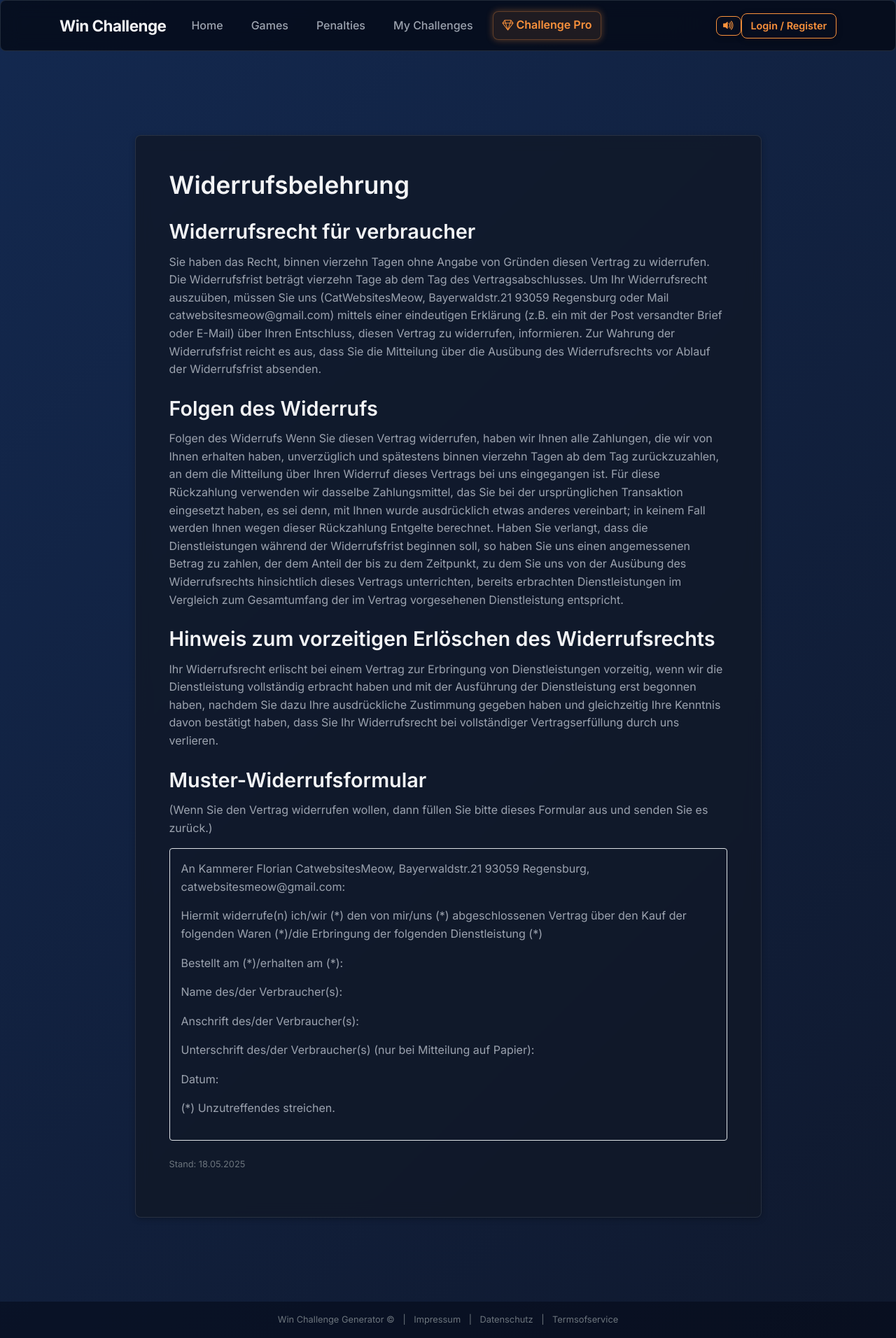
After one commit to FKammerer45/WinchallengeGenerator, a Flask app: page /widerrufsbelehrung in a window 1280 px wide. The commit adds this page. Shown: the whole page at 70% size. Run offline with Flask 3, Linux system fonts and the light colour scheme; parts of the project's set-up code (start-up, migrations or seed data) failed here and were passed over; some libraries are stand-ins or nearby versions.

Commit message:
edited robots.txt and added widerrufsbelehrung

```diff
--- a/app/routes/main.py
+++ b/app/routes/main.py
@@ -385,3 +385,13 @@ def overlay_view(challenge_public_id):
     logger.info(f"Serving overlay page for challenge ID: {challenge_public_id}")
     # We don't need to validate the API key here; the WebSocket connection will do that.
     return render_template("overlay/overlay.html", challenge_public_id=challenge_public_id)
+
+@main.route('/widerrufsbelehrung')
+def widerrufsbelehrung_de():
+    """Renders the German Right of Withdrawal page."""
+    return render_template('legal/widerrufsbelehrung_de.html')
+
+@main.route('/right_of_withdrawal')
+def widerrufsbelehrung_en():
+    """Renders the English Right of Withdrawal page."""
+    return render_template('legal/widerrufsbelehrung_en.html')
--- /dev/null
+++ b/app/templates/legal/widerrufsbelehrung_de.html
@@ -0,0 +1,79 @@
+{% extends "base.html" %}
+{% block title %}Widerrufsbelehrung{% endblock %}
+
+{% block content %}
+<div class="container mt-5 pt-4 mb-5">
+    <div class="row">
+        <div class="col-lg-10 mx-auto">
+            <div class="card glass-effect shadow-sm">
+                <div class="card-body p-4 p-md-5">
+                    <h1 class="page-title display-5 mb-4">Widerrufsbelehrung</h1>
+
+
+
+                    <h2 class="mt-4">Widerrufsrecht für verbraucher</h2>
+                    <p>Sie haben das Recht, binnen vierzehn Tagen ohne Angabe von Gründen diesen Vertrag zu widerrufen.
+
+                        Die Widerrufsfrist beträgt vierzehn Tage ab dem Tag des Vertragsabschlusses.
+
+
+
+                        Um Ihr Widerrufsrecht auszuüben, müssen Sie uns (CatWebsitesMeow, Bayerwaldstr.21 93059
+                        Regensburg
+                        oder Mail catwebsitesmeow@gmail.com) mittels einer
+                        eindeutigen Erklärung (z.B. ein mit der Post versandter Brief oder E-Mail) über Ihren
+                        Entschluss, diesen Vertrag zu widerrufen, informieren.
+
+                        Zur Wahrung der Widerrufsfrist reicht es aus, dass Sie die Mitteilung über die Ausübung des
+                        Widerrufsrechts vor Ablauf der Widerrufsfrist absenden. </p>
+
+                    <h2 class="mt-4">Folgen des Widerrufs</h2>
+                    <p>Folgen des Widerrufs
+
+                        Wenn Sie diesen Vertrag widerrufen, haben wir Ihnen alle Zahlungen, die wir von Ihnen erhalten
+                        haben, unverzüglich und spätestens binnen vierzehn Tagen ab dem Tag zurückzuzahlen, an dem die
+                        Mitteilung über Ihren Widerruf dieses Vertrags bei uns eingegangen ist. Für diese Rückzahlung
+                        verwenden wir dasselbe Zahlungsmittel, das Sie bei der ursprünglichen Transaktion eingesetzt
+                        haben, es sei denn, mit Ihnen wurde ausdrücklich etwas anderes vereinbart; in keinem Fall werden
+                        Ihnen wegen dieser Rückzahlung Entgelte berechnet.
+
+
+
+                        Haben Sie verlangt, dass die Dienstleistungen während der Widerrufsfrist beginnen soll, so haben
+                        Sie uns einen angemessenen Betrag zu zahlen, der dem Anteil der bis zu dem Zeitpunkt, zu dem Sie
+                        uns von der Ausübung des Widerrufsrechts hinsichtlich dieses Vertrags unterrichten, bereits
+                        erbrachten Dienstleistungen im Vergleich zum Gesamtumfang der im Vertrag vorgesehenen
+                        Dienstleistung entspricht. </p>
+
+                    <h2 class="mt-4">Hinweis zum vorzeitigen Erlöschen des Widerrufsrechts</h2>
+                    <p>Ihr Widerrufsrecht erlischt bei einem Vertrag zur Erbringung von Dienstleistungen vorzeitig, wenn
+                        wir die Dienstleistung vollständig erbracht haben und mit der Ausführung der Dienstleistung erst
+                        begonnen haben, nachdem Sie dazu Ihre ausdrückliche Zustimmung gegeben haben und gleichzeitig
+                        Ihre Kenntnis davon bestätigt haben, dass Sie Ihr Widerrufsrecht bei vollständiger
+                        Vertragserfüllung durch uns verlieren. </p>
+
+
+
+                    <h2 class="mt-4">Muster-Widerrufsformular</h2>
+                    <p>(Wenn Sie den Vertrag widerrufen wollen, dann füllen Sie bitte dieses Formular aus und senden Sie
+                        es zurück.)</p>
+                    <div class="border p-3 bg-light-subtle rounded">
+                        <p>An Kammerer Florian CatwebsitesMeow, Bayerwaldstr.21 93059 Regensburg,
+                            catwebsitesmeow@gmail.com:</p>
+                        <p>Hiermit widerrufe(n) ich/wir (*) den von mir/uns (*) abgeschlossenen Vertrag über den Kauf
+                            der folgenden Waren (*)/die Erbringung der folgenden Dienstleistung (*)</p>
+                        <p>Bestellt am (*)/erhalten am (*):</p>
+                        <p>Name des/der Verbraucher(s):</p>
+                        <p>Anschrift des/der Verbraucher(s):</p>
+                        <p>Unterschrift des/der Verbraucher(s) (nur bei Mitteilung auf Papier):</p>
+                        <p>Datum:</p>
+                        <p>(*) Unzutreffendes streichen.</p>
+                    </div>
+
+                    <p class="mt-4 text-muted small">Stand: {{ "18.05.2025" }}</p>
+                </div>
+            </div>
+        </div>
+    </div>
+</div>
+{% endblock %}
```
Also changed, not shown: app/static/robots.txt (+23 -17 lines), app/templates/legal/widerrufsbelehrung_en.html (added, +63 -0 lines), app/templates/payment/checkout_page.html (+14 -0 lines), app/templates/profile/profile.html (+17 -0 lines).
